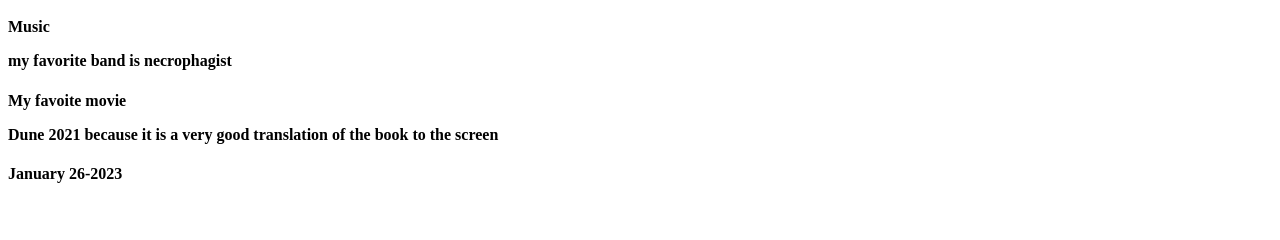
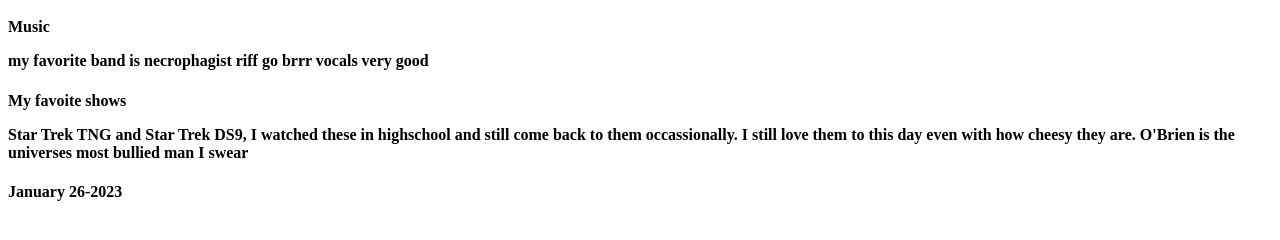
Before and after one commit to Cameron-Ord/Indextest, a plain HTML site: page index.html in a window 1280 px wide. Shown: the part 48-288 px from the top of the page. Drawn offline with Linux system fonts and the light colour scheme.

Commit message:
Second Commit

```diff
--- a/index.html
+++ b/index.html
@@ -1,11 +1,11 @@
 <h1>Cameron Ord</h1>
 
 <h4>Music
-<p> my favorite band is necrophagist</p>
+<p> my favorite band is necrophagist riff go brrr vocals very good</p>
 </h4>
 
-<h4>My favoite movie
-<p>Dune 2021 because it is a very good translation of the book to the screen</p>
+<h4>My favoite shows
+<p>Star Trek TNG and Star Trek DS9, I watched these in highschool and still come back to them occassionally. I still love them to this day even with how cheesy they are. O'Brien is the universes most bullied man I swear</p>
 </h4>
 
 <h4> January 26-2023</h4>
```
